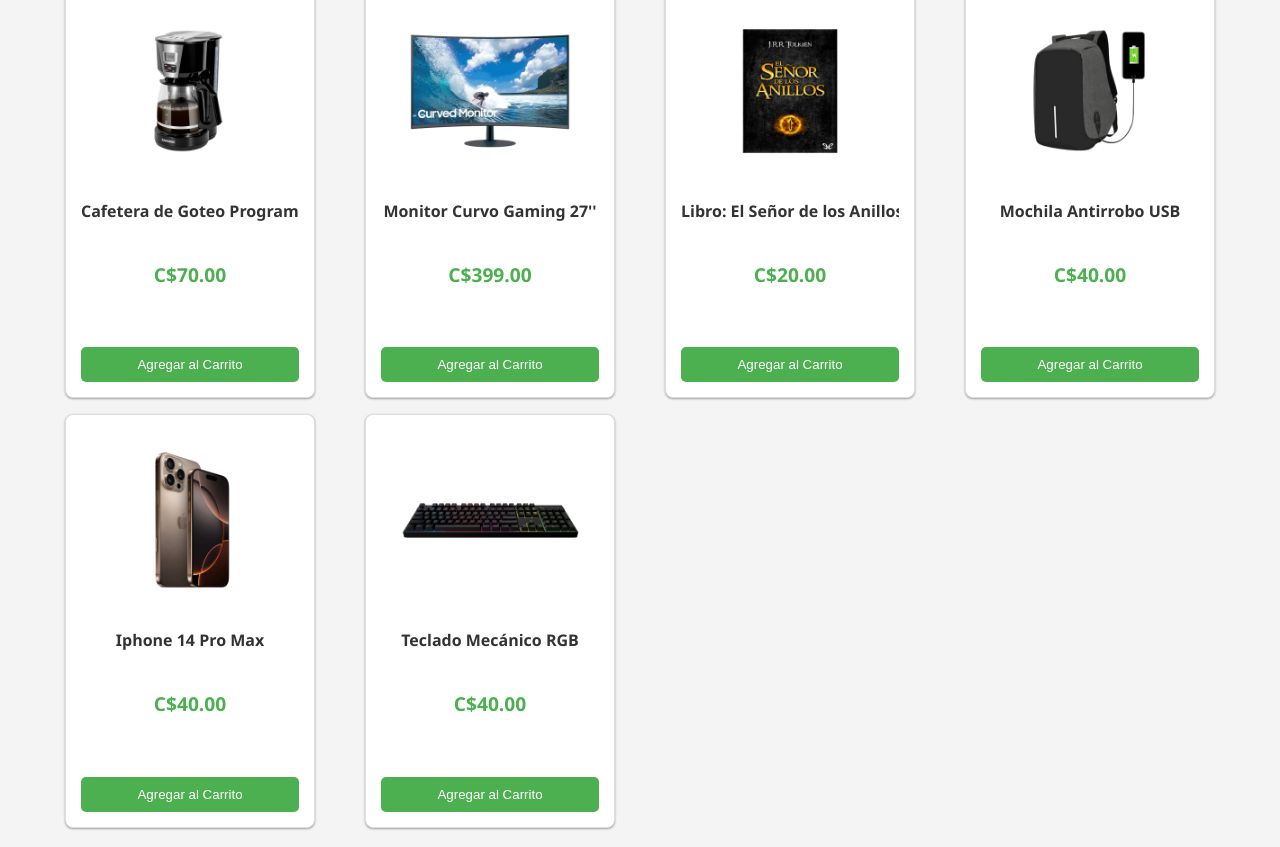
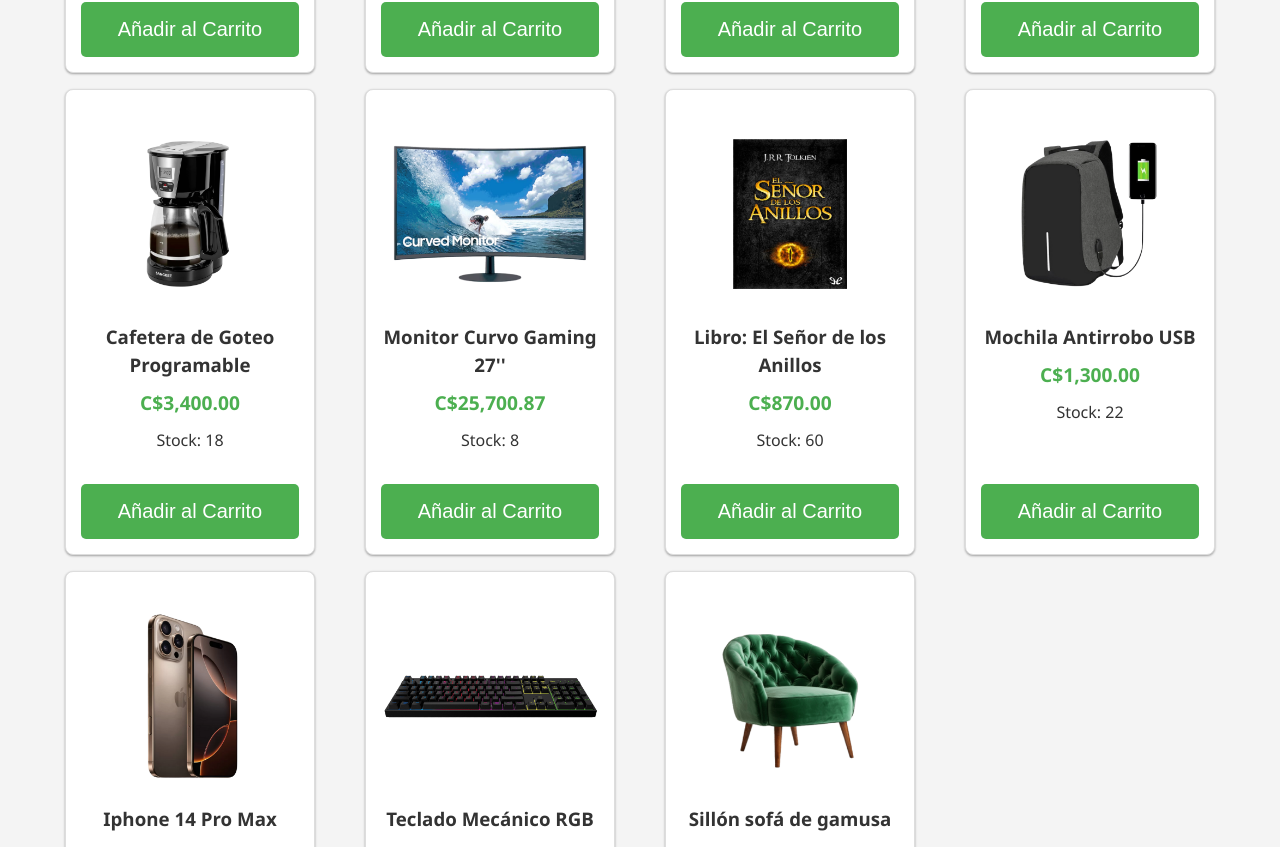
Before and after one commit to gabriel14silva/que-tuani-frontend, a React (Vite) app: page /products in a window 1280 px wide. Shown: the part 1247-2094 px from the top of the page. Built offline with nearby package versions, Linux system fonts and the light colour scheme.

Commit message:
creada funcionalidad agregar al carrito

```diff
--- a/src/components/Navbar.jsx
+++ b/src/components/Navbar.jsx
@@ -32,6 +32,11 @@ function Navbar() {
           </Link>
         </li>
         <li className="navbar__item">
+          <Link to="/category/home" className="navbar__link">
+            Hogar
+          </Link>
+        </li>
+        <li className="navbar__item">
           <Link to="/about" className="navbar__link">
             Acerca de
           </Link>
--- a/src/components/ProductCard.jsx
+++ b/src/components/ProductCard.jsx
@@ -1,7 +1,10 @@
-import React from "react";
+import React, { useContext } from "react"; // Importa useContext
 import { Link } from "react-router-dom";
+import { CartContext } from "../contexts/CartContext"; // Importa CartContext
 
 function ProductCard({ product }) {
+  const { addToCart } = useContext(CartContext); // Obtén addToCart del contexto
+
   // Función para formatear el precio como Córdobas
   const formatPrice = (price) => {
     return new Intl.NumberFormat("es-NI", {
@@ -10,22 +13,44 @@ function ProductCard({ product }) {
     }).format(price);
   };
 
+  const handleAddToCartClick = (e) => {
+    e.preventDefault(); // Previene la navegación si el botón está dentro de un Link
+    e.stopPropagation(); // Detiene la propagación del evento para que no se active el Link padre
+    if (product.stock > 0) {
+      addToCart(product, 1); // Agrega 1 unidad del producto al carrito
+      // Opcional: Podrías añadir un pequeño feedback visual aquí, como un toast o un alert.
+      // alert(`¡${product.name} añadido al carrito!`); // Ya se maneja en el CartContext
+    } else {
+      alert("Producto agotado.");
+    }
+  };
+
+  const isOutOfStock = product.stock <= 0;
+
   return (
     <div className="product-card">
+      {/* El Link para ir a la página de detalle al hacer clic en la tarjeta */}
       <Link to={`/product/${product.id}`} className="product-card__link">
-        <div className="product-card__image-container">
         <img
           src={product.imageUrl}
           alt={product.name}
           className="product-card__image"
         />
-        </div>
-        <div className="product-card__content">
-          <h3 className="product-card__title">{product.name}</h3>
+        <h3 className="product-card__name">{product.name}</h3>
         <p className="product-card__price">{formatPrice(product.price)}</p>
-        </div>
-      </Link>
-      <button className="product-card__button">Agregar al Carrito</button>
+        <p className="product-card__stock">
+          Stock: {product.stock > 0 ? product.stock : "Agotado"}
+        </p>
+      </Link>{" "}
+      {/* Cierra el Link aquí si el botón no va dentro */}
+      {/* Botón de Añadir al Carrito */}
+      <button
+        onClick={handleAddToCartClick}
+        className="product-detail__add-to-cart-button"
+        disabled={isOutOfStock} // Deshabilita si está agotado
+      >
+        {isOutOfStock ? "Agotado" : "Añadir al Carrito"}
+      </button>
     </div>
   );
 }
--- a/src/data/products.js
+++ b/src/data/products.js
@@ -2,7 +2,7 @@ const productsData = [
   {
     id: "p1", // ID cambiado de "1" a "p1"
     name: "Laptop Ultrabook X1",
-    price: 1200.0,
+    price: 45600.0,
     imageUrl: "/src/assets/images/products/laptop-ultrabook-x.png",
     category: "electronics",
     description:
@@ -12,7 +12,7 @@ const productsData = [
   {
     id: "p2", // ID cambiado
     name: "Camiseta de Algodón Orgánico",
-    price: 25.0,
+    price: 890.0,
     imageUrl: "/src/assets/images/products/camiseta-de-algodon.png",
     category: "clothing",
     description:
@@ -22,7 +22,7 @@ const productsData = [
   {
     id: "p3", // ID cambiado
     name: "Auriculares Inalámbricos Pro",
-    price: 99.99,
+    price: 1320.99,
     imageUrl: "/src/assets/images/products/auriculares-inalambricos.png",
     category: "electronics",
     description:
@@ -32,7 +32,7 @@ const productsData = [
   {
     id: "p4", // ID cambiado
     name: "Jeans Slim Fit Elásticos",
-    price: 45.0,
+    price: 1150.0,
     imageUrl: "/src/assets/images/products/jeans-azul.png",
     category: "clothing",
     description:
@@ -42,7 +42,7 @@ const productsData = [
   {
     id: "p5", // ID cambiado
     name: "Tostadora Compacta 2 Rebanadas",
-    price: 35.5,
+    price: 9670.5,
     imageUrl: "/src/assets/images/products/tostadora.png",
     category: "home",
     description:
@@ -52,7 +52,7 @@ const productsData = [
   {
     id: "p6", // ID cambiado
     name: "Smartwatch Deportivo Serie 5",
-    price: 250.0,
+    price: 4600.0,
     imageUrl: "/src/assets/images/products/smartwatch-deportivo-serie-5.png",
     category: "electronics",
     description:
@@ -62,7 +62,7 @@ const productsData = [
   {
     id: "p7", // ID cambiado (y corregido para que no sea un duplicado de p1 o p2)
     name: "Mouse Ergonómico Inalámbrico",
-    price: 30.0,
+    price: 780.0,
     imageUrl: "/src/assets/images/products/mouse-ergonomico.png",
     category: "electronics",
     description:
@@ -72,7 +72,7 @@ const productsData = [
   {
     id: "p8", // ID cambiado
     name: "Sudadera con Capucha Clásica",
-    price: 55.0,
+    price: 980.0,
     imageUrl: "/src/assets/images/products/sudadera-con-capucha.png",
     category: "clothing",
     description:
@@ -82,7 +82,7 @@ const productsData = [
   {
     id: "p9", // ID cambiado
     name: "Cafetera de Goteo Programable",
-    price: 70.0,
+    price: 3400.0,
     imageUrl: "/src/assets/images/products/cafetera-automatica.png",
     category: "home",
     description:
@@ -92,7 +92,7 @@ const productsData = [
   {
     id: "p10", // ID cambiado
     name: "Monitor Curvo Gaming 27''",
-    price: 399.0,
+    price: 25700.87,
     imageUrl: "/src/assets/images/products/monitor-curvo.png",
     category: "electronics",
     description:
@@ -102,7 +102,7 @@ const productsData = [
   {
     id: "p11", // ID cambiado
     name: "Libro: El Señor de los Anillos",
-    price: 20.0,
+    price: 870.0,
     imageUrl: "/src/assets/images/products/libro-senior-anillos.png",
     category: "books", // Nueva categoría de ejemplo
     description:
@@ -112,7 +112,7 @@ const productsData = [
   {
     id: "p12", // ID cambiado
     name: "Mochila Antirrobo USB",
-    price: 40.0,
+    price: 1300.0,
     imageUrl: "/src/assets/images/products/mochila-usb.png",
     category: "accessories", // Nueva categoría de ejemplo
     description:
@@ -122,7 +122,7 @@ const productsData = [
   {
     id: "p13", // ID cambiado
     name: "Iphone 14 Pro Max",
-    price: 40.0,
+    price: 36500.98,
     imageUrl: "/src/assets/images/products/iphone14promax.png",
     category: "accessories", // Nueva categoría de ejemplo
     description:
@@ -132,13 +132,23 @@ const productsData = [
   {
     id: "p14", // ID cambiado
     name: "Teclado Mecánico RGB",
-    price: 40.0,
+    price: 2600.0,
     imageUrl: "/src/assets/images/products/teclado.png",
     category: "accessories", // Nueva categoría de ejemplo
     description:
       "Teclado mecánico con retroiluminación RGB personalizable, ideal para gamers y escritores.",
     stock: 15,
   },
+  {
+    id: "p15", // ID cambiado
+    name: "Sillón sofá de gamusa",
+    price: 16900.78,
+    imageUrl: "/src/assets/images/products/sillon.png",
+    category: "home", // Nueva categoría de ejemplo
+    description:
+      "Sillón sofá de gamusa, cómodo y elegante, perfecto para cualquier sala de estar.",
+    stock: 12,
+  },
 ];
 
 export default productsData; // Exporta el array de productos
--- a/src/pages/HomePage.jsx
+++ b/src/pages/HomePage.jsx
@@ -1,4 +1,3 @@
-// frontend/src/pages/HomePage.jsx
 import React from "react";
 import { Link } from "react-router-dom";
 
```
Also changed, not shown: src/assets/images/products/sillon.png (added). Lines whose indentation alone changed are shown as unchanged.
